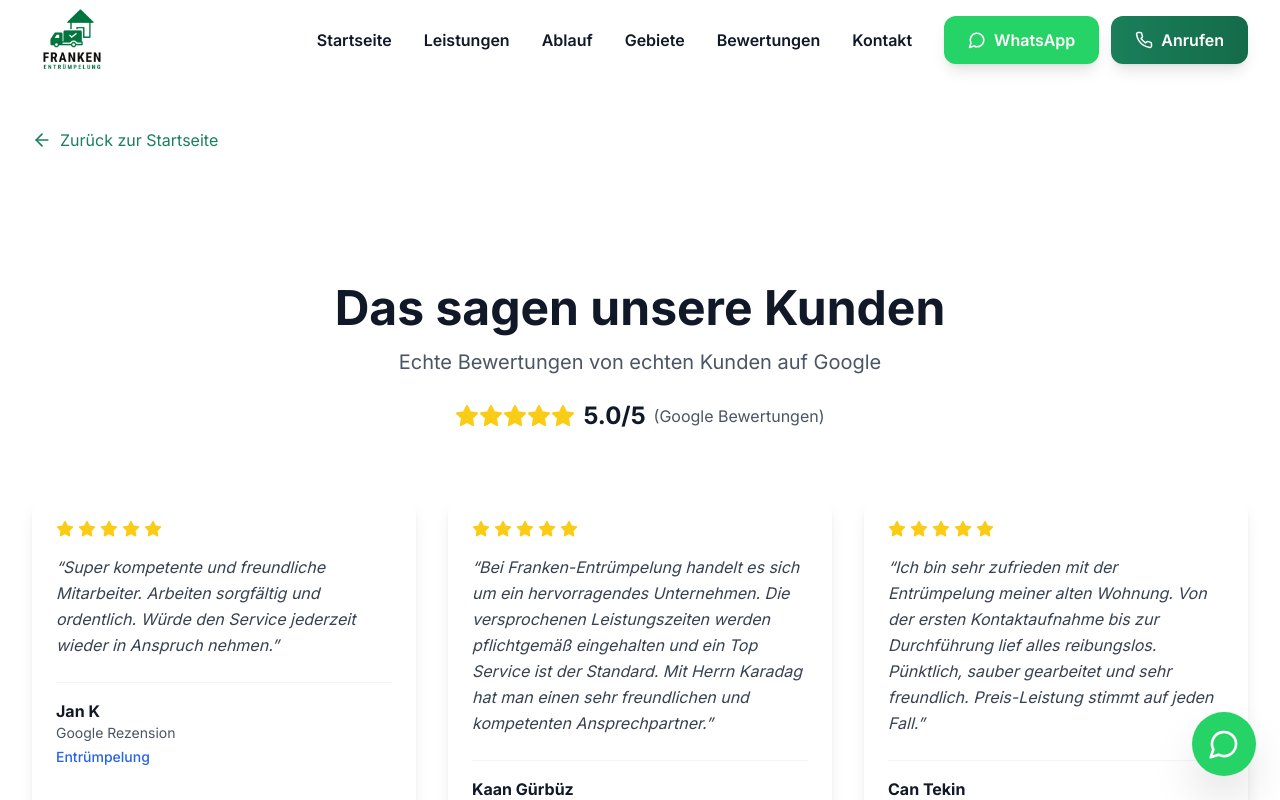
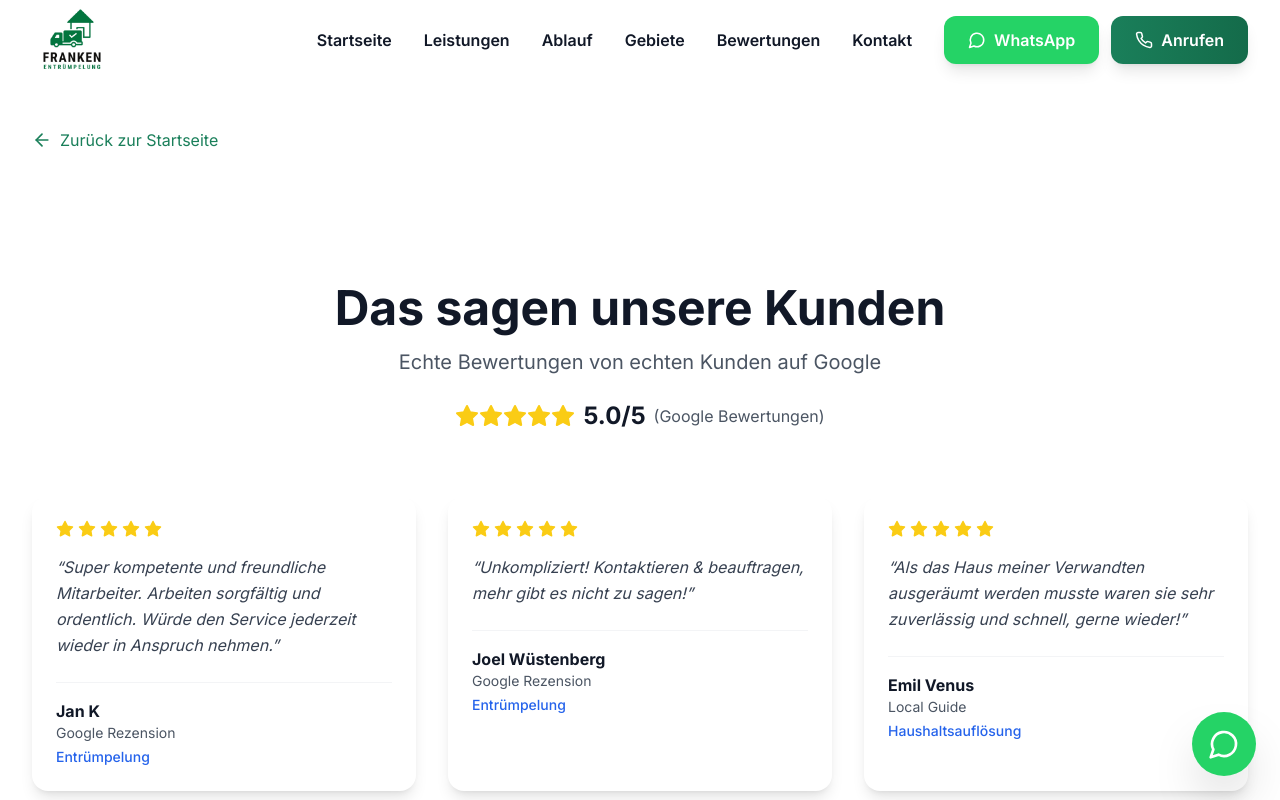
Before and after one commit to karadagicloud-stack/franken-entr-mpelung, a Next.js app: page /bewertungen in a window 1280 px wide. Shown: the top 800 px of the page. Built offline with nearby package versions, Linux system fonts and the light colour scheme.

Commit message:
Add 12 real Google reviews with German names first

```diff
--- a/components/Testimonials.tsx
+++ b/components/Testimonials.tsx
@@ -14,11 +14,32 @@ const testimonials = [
     service: 'Entrümpelung',
   },
   {
+    name: 'Joel Wüstenberg',
+    location: 'Google Rezension',
+    rating: 5,
+    text: 'Unkompliziert! Kontaktieren & beauftragen, mehr gibt es nicht zu sagen!',
+    service: 'Entrümpelung',
+  },
+  {
+    name: 'Emil Venus',
+    location: 'Local Guide',
+    rating: 5,
+    text: 'Als das Haus meiner Verwandten ausgeräumt werden musste waren sie sehr zuverlässig und schnell, gerne wieder!',
+    service: 'Haushaltsauflösung',
+  },
+  {
     name: 'Kaan Gürbüz',
     location: 'Local Guide',
     rating: 5,
-    text: 'Bei Franken-Entrümpelung handelt es sich um ein hervorragendes Unternehmen. Die versprochenen Leistungszeiten werden pflichtgemäß eingehalten und ein Top Service ist der Standard. Mit Herrn Karadag hat man einen sehr freundlichen und kompetenten Ansprechpartner.',
+    text: 'Bei Franken-Entrümpelung handelt es sich um ein hervorragendes Unternehmen. Die versprochenen Leistungszeiten werden pflichtgemäß eingehalten. Mit Herrn Karadag hat man einen sehr freundlichen und kompetenten Ansprechpartner. Wahrlich ein Top-Service.',
     service: 'Verifizierte Bewertung',
+  },
+  {
+    name: 'Kerem',
+    location: 'Google Rezension',
+    rating: 5,
+    text: 'Sehr zuverlässige Entrümpelungsfirma. Terminabsprache lief problemlos, das Team war pünktlich, freundlich und hat sauber gearbeitet. Preis wie vereinbart, keine versteckten Kosten. Klare Weiterempfehlung.',
+    service: 'Entrümpelung',
   },
   {
     name: 'Can Tekin',
@@ -28,11 +49,46 @@ const testimonials = [
     service: 'Wohnungsentrümpelung',
   },
   {
+    name: 'Mehmet',
+    location: 'Google Rezension',
+    rating: 5,
+    text: 'Sehr zuverlässiger und schneller Service! Alles wurde sauber und professionell erledigt. Absolut empfehlenswert!',
+    service: 'Entrümpelung',
+  },
+  {
+    name: 'Ümit Kazmacan',
+    location: 'Google Rezension',
+    rating: 5,
+    text: 'Ich war sehr zufrieden mit der Entrümpelung. Es verlief alles sehr schnell und kostengünstiger als bei der Konkurrenz, zuverlässig und sauber. Nur weiter zu empfehlen!',
+    service: 'Entrümpelung',
+  },
+  {
+    name: 'R S',
+    location: 'Google Rezension',
+    rating: 5,
+    text: 'Super kompetent! Habe diese Firma für die Entrümpelung meines Kellers kontaktiert! Preislich top! Ging ganz flott und super freundlicher Kundenservice! Absolute Empfehlung!',
+    service: 'Kellerentrümpelung',
+  },
+  {
     name: 'Maël',
     location: 'Google Rezension',
     rating: 5,
-    text: 'Nach dem Tod eines nahen Angehörigen habe ich dieses Unternehmen mit der kompletten Reinigung eines Hauses beauftragt. Die Arbeit wurde schnell, mit viel Sorgfalt und Professionalität erledigt. Das Team war pünktlich, respektvoll und sehr effizient.',
+    text: 'Nach dem Tod eines nahen Angehörigen in Deutschland habe ich dieses Unternehmen mit der kompletten Reinigung eines Hauses beauftragt. Die Arbeit wurde schnell, mit viel Sorgfalt und Professionalität erledigt. Das Team war pünktlich und sehr effizient.',
     service: 'Haushaltsauflösung',
+  },
+  {
+    name: 'Boris Jamchtchik',
+    location: 'Local Guide',
+    rating: 5,
+    text: 'Ein ehemaliger Mieter hat die ganze Wohnungseinrichtung inkl. Müll in der Wohnung gelassen. Das Team von Franken Entrümpelung hat innerhalb von einem Tag die ganze Wohnung entrümpt, trotz 6. Stock ohne Aufzug! Professionell und zuverlässig.',
+    service: 'Wohnungsentrümpelung',
+  },
+  {
+    name: 'Samet Sahan',
+    location: 'Google Rezension',
+    rating: 5,
+    text: 'Ich bin mit der Entrümpelung sehr zufrieden! Das Team war schnell, professionell und hat alles ordentlich hinterlassen. Ich hatte zwei volle Zimmer zum Entrümpeln, und sie haben alles super erledigt.',
+    service: 'Entrümpelung',
   },
 ]
 
```
